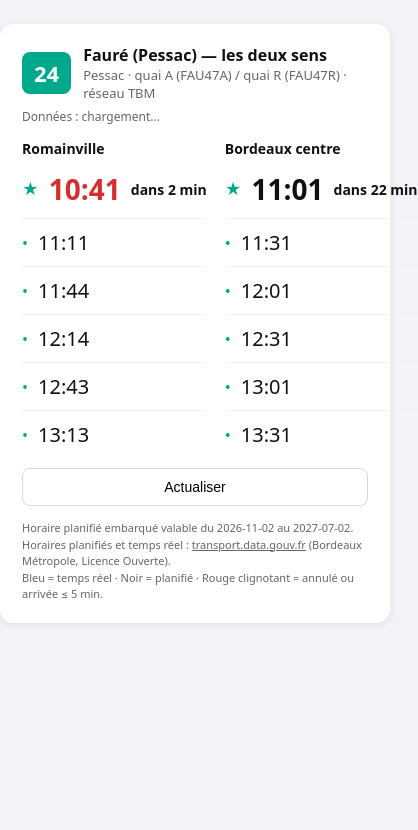
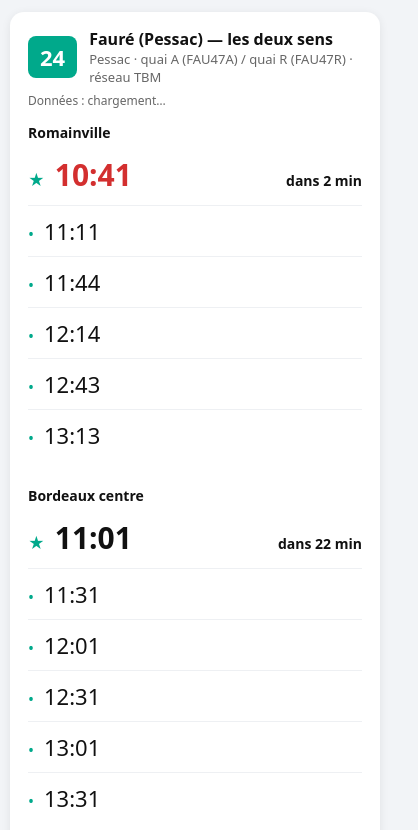
Before and after one commit to la-claviere/busTBM24, a plain HTML site: page web/index.html in a window 390 px wide. Shown: the top 830 px of the page, 418 px wide, since content can reach past the window. Drawn offline with Linux system fonts and the light colour scheme; no server answers.

Commit message:
Page web : version portable \u2014 colonnes empil\u00e9es et compte \u00e0 rebours sans d\u00e9bordement
- @media (max-width: 600px) : Romainville au-dessus de Bordeaux centre,
  carte et marges resserr\u00e9es, tailles de police agrandies \u00e0 l'\u00e9troit
- Les lignes horaires passent en flex-wrap : le compte \u00e0 rebours \u00ab dans xx min \u00bb
  repasse \u00e0 la ligne au lieu de d\u00e9border sur la droite
- Premiers passages l\u00e9g\u00e8rement r\u00e9duits (26px) pour tenir dans une colonne \u00e9troite

Co-authored-by: la-claviere <la-claviere@users.noreply.github.com>

```diff
--- a/web/index.html
+++ b/web/index.html
@@ -23,12 +23,12 @@
   .titles .l1 { font-weight: 600; font-size: 16px; }
   .titles .l2 { color: var(--gray); font-size: 13px; }
   #status { color: var(--gray); font-size: 12px; margin-top: 6px; }
-  .cols { display: grid; grid-template-columns: 1fr 1fr; gap: 0 18px; }
+  .cols { display: grid; grid-template-columns: 1fr 1fr; gap: 0 20px; }
   .col h2 { font-size: 14px; font-weight: 700; margin: 14px 0 2px; }
   ul.times { list-style: none; padding: 0; margin: 0; }
-  ul.times li { display: flex; align-items: center; gap: 10px;
+  ul.times li { display: flex; flex-wrap: wrap; align-items: baseline; gap: 2px 10px;
                 padding: 10px 0; font-size: 20px; border-top: 1px solid #eef0f3; }
-  ul.times li:first-child { font-size: 28px; font-weight: 700; border-top: none; }
+  ul.times li:first-child { font-size: 26px; font-weight: 700; border-top: none; }
   ul.times li .star { color: #00a98b; font-size: 16px; }
   .rt { color: var(--blue); }
   .planned { color: var(--black); }
@@ -41,6 +41,14 @@
   #refresh { margin-top: 10px; width: 100%; padding: 10px; font-size: 14px;
              border: 1px solid #d5d9e0; background: #fff; border-radius: 8px; cursor: pointer; }
   #refresh:active { background: #eef0f3; }
+  /* Portable : les deux sens sont empilés (Romainville au-dessus de Bordeaux centre). */
+  @media (max-width: 600px) {
+    .card { margin: 12px 10px; padding: 16px 18px; }
+    .cols { grid-template-columns: 1fr; gap: 8px 0; }
+    .col + .col h2 { margin-top: 18px; }
+    ul.times li { font-size: 22px; }
+    ul.times li:first-child { font-size: 30px; }
+  }
 </style>
 </head>
 <body>
```
